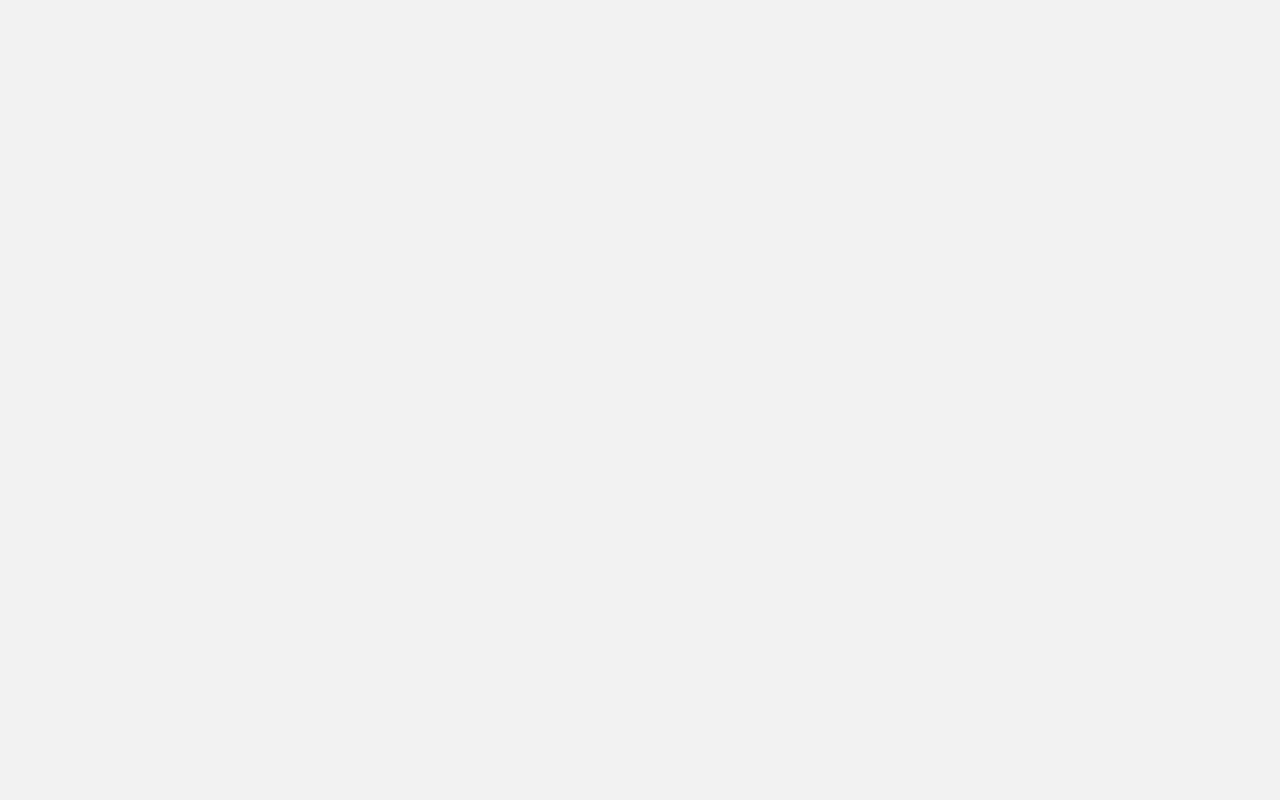
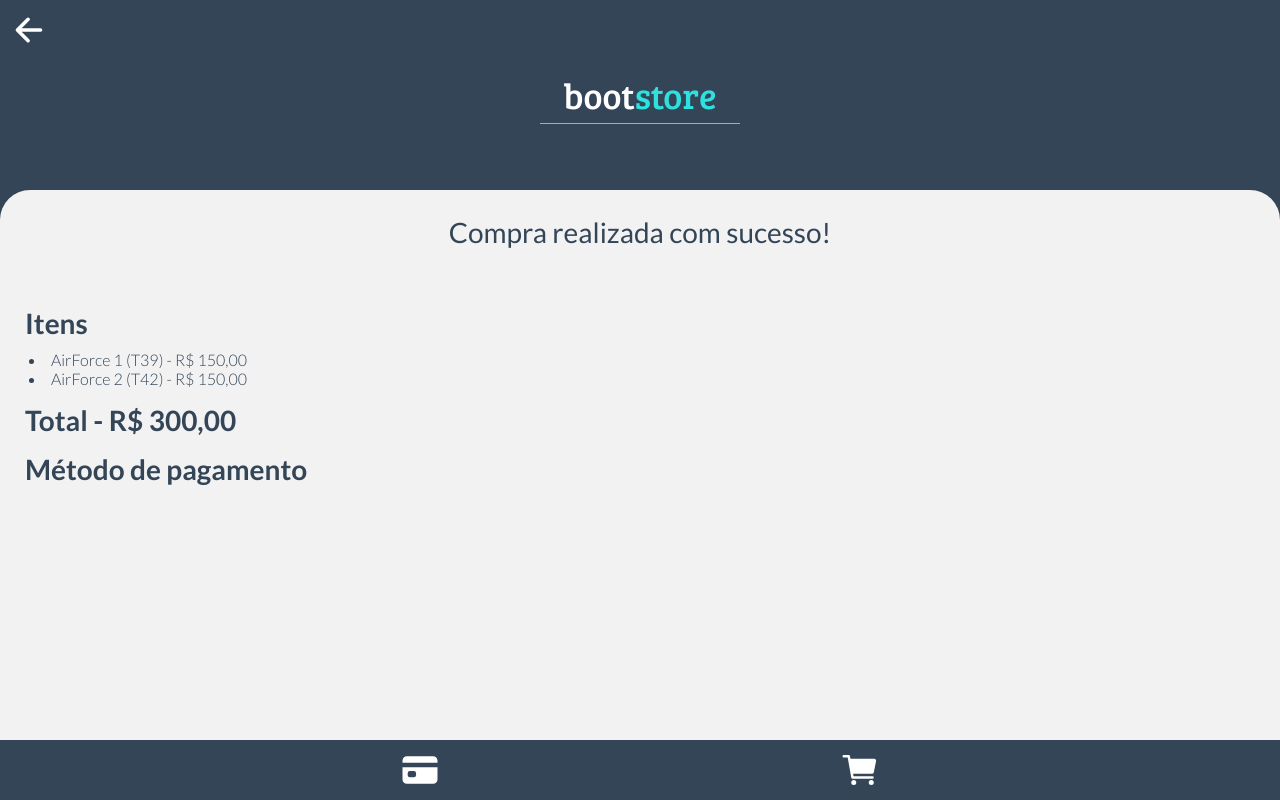
Before and after one commit to lugablima/projeto14-bootstore-front, a React (Create React App) app: page /receipt in a window 1280 px wide. Before the commit this address had no page. Built offline with nearby package versions, Linux system fonts and the light colour scheme.

Commit message:
chore: adds receipt page layout

```diff
--- a/src/Components/App.js
+++ b/src/Components/App.js
@@ -8,6 +8,7 @@ import SignUp from "../Pages/SignUp";
 import Cart from "../Pages/Cart";
 import Cards from "../Pages/Cards";
 import Payment from "../Pages/Payment";
+import Receipt from "../Pages/Receipt";
 
 function App() {
   return (
@@ -21,6 +22,7 @@ function App() {
               <Route path="/cart" element={<Cart />} />
               <Route path="/cards" element={<Cards />} />
               <Route path="/payment" element={<Payment />} />
+              <Route path="/receipt" element={<Receipt />} />
             </Routes>
           </BrowserRouter>
         </CartProvider>
--- a/src/Layouts/PaymentDetails.js
+++ b/src/Layouts/PaymentDetails.js
@@ -7,6 +7,7 @@ const PaymentDetails = styled.div`
   border-radius: 30px 30px 0 0;
   padding: 25px;
   font: 500 28px/34px "Lato", sans-serif;
+  text-align: center;
   color: var(--primary);
   display: flex;
   flex-direction: column;
--- /dev/null
+++ b/src/Pages/Receipt.js
@@ -0,0 +1,40 @@
+import styled from "styled-components";
+import HeaderArrow from "../Layouts/HeaderArrow";
+import PaymentHeader from "../Components/PaymentHeader";
+import PaymentDetails from "../Layouts/PaymentDetails";
+import Footer from "../Layouts/Footer";
+
+export default function Receipt() {
+  // Falta adicionar qual cartão foi escolhido como forma de pagamento
+  return (
+    <Container>
+      <HeaderArrow />
+      <PaymentHeader />
+      <PaymentDetails>
+        <p style={{ marginBottom: "42px" }}>Compra realizada com sucesso!</p>
+        <p className="payment-method" style={{ marginBottom: "10px" }}>
+          Itens
+        </p>
+        <ul>
+          <li>AirForce 1 (T39) - R$ 150,00</li>
+          <li>AirForce 2 (T42) - R$ 150,00</li>
+        </ul>
+        <p className="payment-method">Total - R$ 300,00</p>
+        <p className="payment-method" style={{ margin: "0 0 10px" }}>
+          Método de pagamento
+        </p>
+      </PaymentDetails>
+      <Footer page="Recibo" />
+    </Container>
+  );
+}
+
+const Container = styled.div`
+  width: 100%;
+  height: 100%;
+  background: var(--primary);
+  display: flex;
+  flex-direction: column;
+  justify-content: flex-start;
+  overflow-y: auto;
+`;
```
